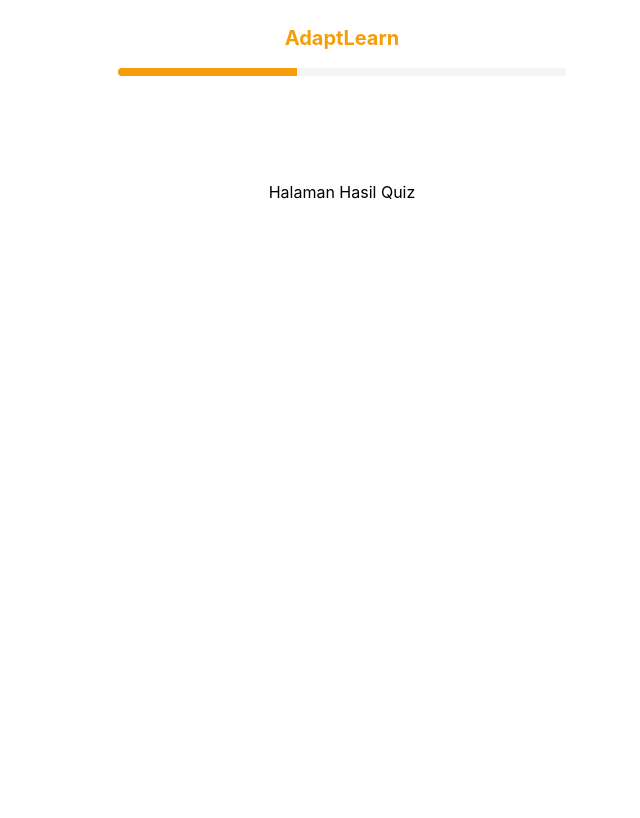
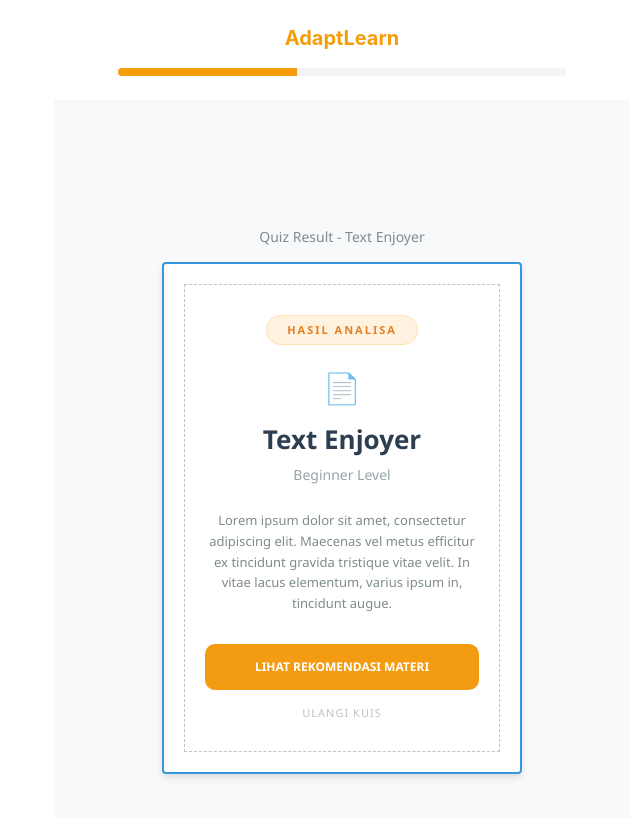
Before and after one commit to Ganantha-RS/AdaptLearn, a React app in the folder frontend/: page /quiz-result in a window 1280 px wide. Shown: the top 818 px of the page, without its empty margins (298-938 px from the left). Built offline with nearby package versions, Linux system fonts and the light colour scheme; the HTML template or start-up script is replaced by a standard one.

Commit message:
QuizResult.jsx

```diff
--- a/frontend/src/pages/public/Landing.jsx
+++ /dev/null
@@ -1,3 +0,0 @@
-const Landing = () => <div className="p-20 text-center">Halaman Landing</div>;
-
-export default Landing;
--- a/frontend/src/pages/quiz/QuizResult.jsx
+++ b/frontend/src/pages/quiz/QuizResult.jsx
@@ -1,5 +1,134 @@
-const QuizResult = () => (
-  <div className="p-20 text-center">Halaman Hasil Quiz</div>
-);
+import React from 'react';
+
+const QuizResult = () => {
+  const styles = {
+    mainWrapper: {
+      display: 'flex',
+      flexDirection: 'column',
+      alignItems: 'center',
+      justifyContent: 'center',
+      minHeight: '100vh',
+      backgroundColor: '#f8f9fa',
+      fontFamily: "'Segoe UI', Tahoma, Geneva, Verdana, sans-serif",
+      padding: '20px'
+    },
+    topLabel: {
+      color: '#7f8c8d',
+      fontSize: '14px',
+      marginBottom: '15px',
+      fontWeight: '500'
+    },
+    outerBorder: {
+      backgroundColor: '#ffffff',
+      padding: '20px',
+      border: '2px solid #3498db',
+      borderRadius: '4px',
+      width: '100%',
+      maxWidth: '360px',
+      boxShadow: '0 4px 6px rgba(0,0,0,0.1)',
+    },
+    innerDashedBox: {
+      border: '1px dashed #bdc3c7',
+      padding: '30px 20px',
+      textAlign: 'center',
+      display: 'flex',
+      flexDirection: 'column',
+      alignItems: 'center'
+    },
+    // INI BAGIAN YANG DI-DESAIN ULANG (TETAP ORANYE):
+    analysisText: {
+      backgroundColor: '#fff3e0', // Oranye sangat muda (peach) untuk background
+      color: '#e67e22',           // Oranye tua (sesuai kode asli kamu) untuk teks
+      padding: '6px 20px',
+      borderRadius: '50px',       // Biar bentuknya kapsul modern
+      fontSize: '11px',
+      fontWeight: 'bold',
+      letterSpacing: '2px',
+      marginBottom: '20px',
+      border: '1px solid #ffe0b2', // Garis pinggir tipis biar makin rapi
+      display: 'inline-block'
+    },
+    icon: {
+      fontSize: '30px',
+      marginBottom: '10px'
+    },
+    mainTitle: {
+      fontSize: '26px',
+      color: '#2c3e50',
+      margin: '0',
+      fontWeight: 'bold'
+    },
+    levelText: {
+      color: '#95a5a6',
+      fontSize: '14px',
+      marginTop: '5px',
+      marginBottom: '25px'
+    },
+    description: {
+      fontSize: '13px',
+      color: '#7f8c8d',
+      lineHeight: '1.6',
+      marginBottom: '30px'
+    },
+    btnPrimary: {
+      backgroundColor: '#f39c12',
+      color: 'white',
+      border: 'none',
+      padding: '14px 20px',
+      width: '100%',
+      borderRadius: '10px',
+      fontWeight: 'bold',
+      fontSize: '12px',
+      cursor: 'pointer',
+      marginBottom: '15px'
+    },
+    btnRetry: {
+      background: 'none',
+      border: 'none',
+      color: '#bdc3c7',
+      fontSize: '11px',
+      letterSpacing: '1px',
+      cursor: 'pointer',
+      textDecoration: 'none',
+      textTransform: 'uppercase'
+    }
+  };
+
+  return (
+    <div style={styles.mainWrapper}>
+      <p style={styles.topLabel}>Quiz Result - Text Enjoyer</p>
+
+      <div style={styles.outerBorder}>
+        <div style={styles.innerDashedBox}>
+          {/* Bagian yang didesain ulang jadi kapsul oranye */}
+          <span style={styles.analysisText}>HASIL ANALISA</span>
+
+          <div style={styles.icon}>📄</div>
+
+          <h1 style={styles.mainTitle}>Text Enjoyer</h1>
+          <p style={styles.levelText}>Beginner Level</p>
+
+          <p style={styles.description}>
+            Lorem ipsum dolor sit amet, consectetur adipiscing elit.
+            Maecenas vel metus efficitur ex tincidunt gravida tristique vitae velit.
+            In vitae lacus elementum, varius ipsum in, tincidunt augue.
+          </p>
+
+          <button
+            style={styles.btnPrimary}
+            onMouseOver={(e) => e.target.style.opacity = '0.9'}
+            onMouseOut={(e) => e.target.style.opacity = '1'}
+          >
+            LIHAT REKOMENDASI MATERI
+          </button>
+
+          <button style={styles.btnRetry}>
+            ULANGI KUIS
+          </button>
+        </div>
+      </div>
+    </div>
+  );
+};
 
 export default QuizResult;
```
Also changed, not shown: 2 other files (tests, documents, lock files or other folders).
